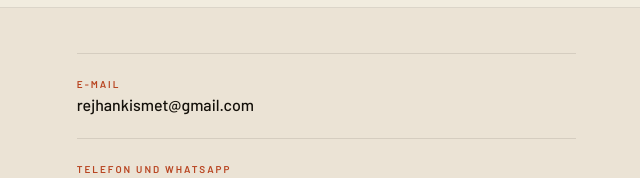
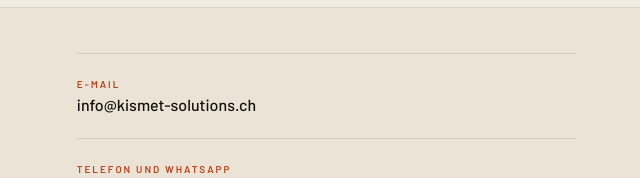
Before and after one commit to 123732z/Kismet-Solutions, a plain HTML site: page index.html in a window 1280 px wide. Both pictures are taken after a click on the button "KOSTENLOSES ERSTGESPRÄCH ANFRAGEN". Shown: the part 6452-6630 px from the top of the page, 0-640 px from the left. Drawn offline with nearby package versions, Linux system fonts and the light colour scheme; animation ran at ten frames a second; a web font is replaced by a local one.

Commit message:
Add files via upload

```diff
--- a/index.html
+++ b/index.html
@@ -567,7 +567,7 @@
       <div class="h2">Schreiben<br>Sie <em>uns.</em></div>
       <p class="ct-lead">Schildern Sie kurz, welche Prozesse Zeit kosten oder fehleranfaellig sind. Sie erhalten innerhalb von 24 Stunden eine persönliche und unverbindliche Rückmeldung.</p>
       <div class="ct-pts">
-        <div class="ct-pt"><small>E-Mail</small><strong>rejhankismet&#64;gmail&#46;com</strong></div>
+        <div class="ct-pt"><small>E-Mail</small><strong>info&#64;kismet-solutions&#46;ch</strong></div>
         <div class="ct-pt"><small>Telefon und WhatsApp</small><strong>+41 76 796 62 41</strong></div>
         <div class="ct-pt"><small>Standort</small><strong>St. Gallen, Schweiz</strong></div>
       </div>
@@ -630,14 +630,14 @@
     firma:document.getElementById("f-firma").value.trim()||"Keine Angabe",
     anliegen:document.getElementById("f-anliegen").value,
     nachricht:nachricht,
-    to_email:"rejhankismet@gmail.com"
+    to_email:"info@kismet-solutions.ch"
   }).then(function(){
     btn.textContent="Gesendet";btn.style.background="#4a7a28";btn.style.opacity="1";
     status.style.color="rgba(100,200,80,0.9)";status.textContent="Vielen Dank. Sie erhalten innerhalb von 24 Stunden eine persönliche Rückmeldung.";
     ["f-vorname","f-nachname","f-email","f-firma","f-nachricht"].forEach(function(id){document.getElementById(id).value="";});
   }).catch(function(){
     btn.textContent="Nachricht absenden";btn.disabled=false;btn.style.opacity="1";
-    status.style.color="rgba(220,80,60,0.9)";status.textContent="Fehler beim Senden. Schreiben Sie direkt: rejhankismet@gmail.com";
+    status.style.color="rgba(220,80,60,0.9)";status.textContent="Fehler beim Senden. Schreiben Sie direkt: info@kismet-solutions.ch";
   });
 }
 (function(){var c=document.getElementById("ueber-canvas");if(!c)return;var ctx=c.getContext("2d");var W,H,t=0;function rs(){W=c.width=c.offsetWidth;H=c.height=c.offsetHeight;}rs();window.addEventListener("resize",rs);function draw(){ctx.clearRect(0,0,W,H);for(var i=0;i<4;i++){var cx2=W*.5+Math.sin(t*.3+i*1.2)*W*.12,cy2=H*.5+Math.cos(t*.25+i)*H*.1,r=100+i*80+Math.sin(t*.4+i)*18;ctx.beginPath();ctx.arc(cx2,cy2,r,0,Math.PI*2);ctx.strokeStyle="rgba(184,68,32,"+(0.055-i*0.01)+")";ctx.lineWidth=1;ctx.stroke();}t+=.005;requestAnimationFrame(draw);}draw();})();
```
